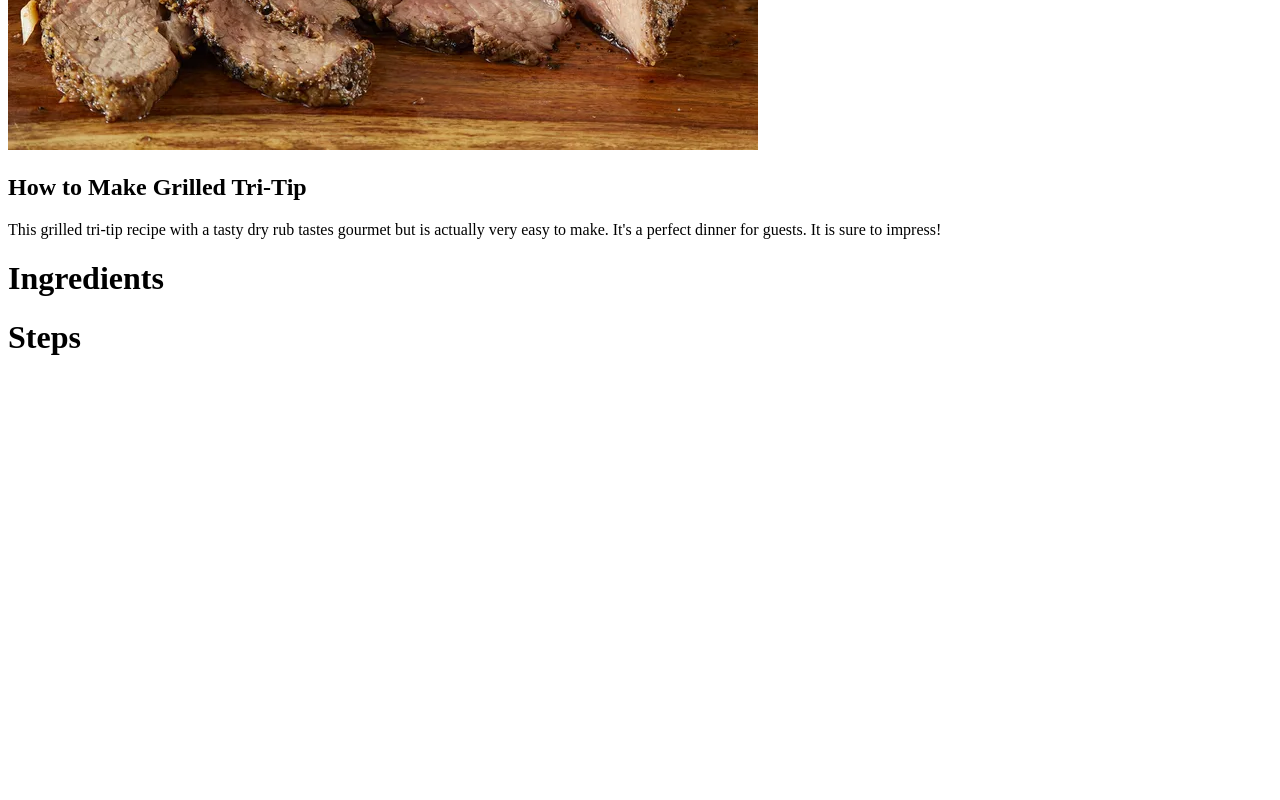
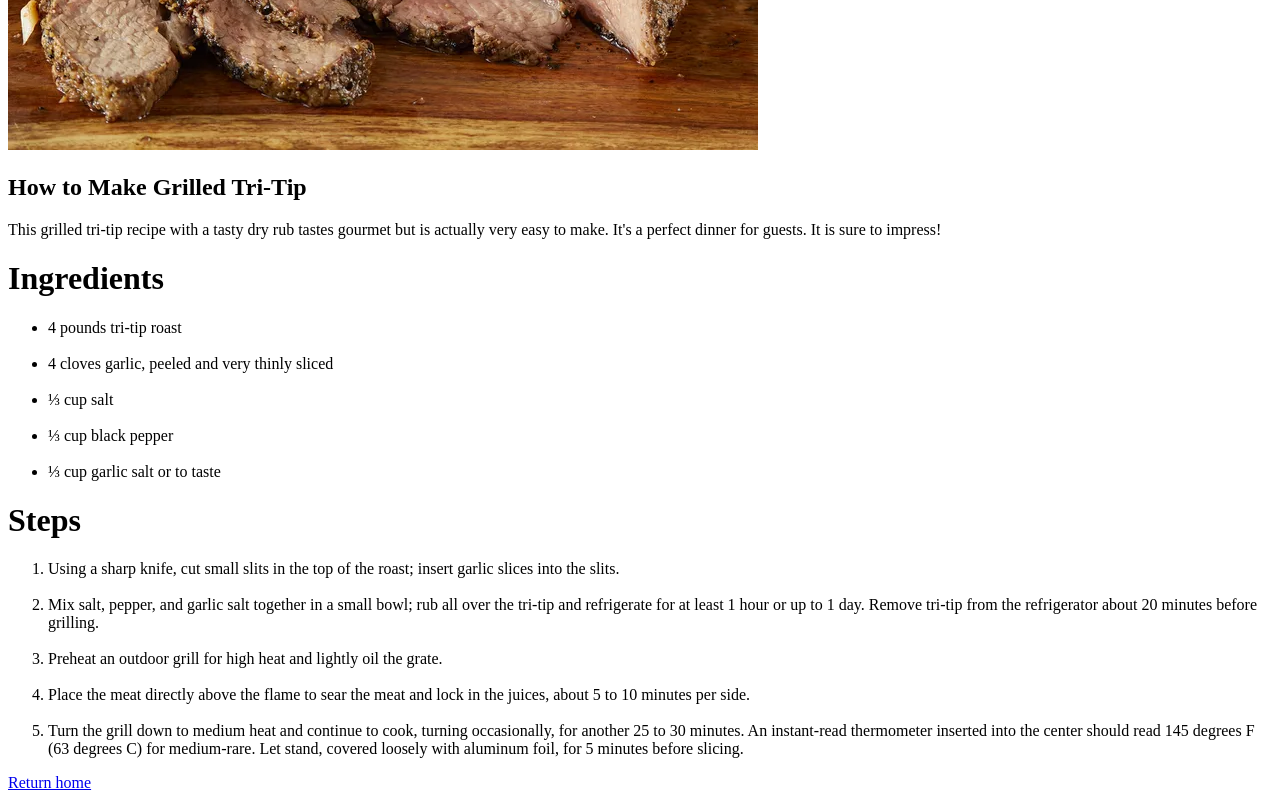
Before and after one commit to Adnan08031991/odin-recipes, a plain HTML site: page recipes/grilled_tri_tip.html in a window 1280 px wide. Shown: the part 493-1293 px from the top of the page. Before the commit the page ends 870 px from the top, so only its background shows below. Drawn offline with Linux system fonts and the light colour scheme.

Commit message:
images/home.jpg

```diff
--- a/recipes/grilled_tri_tip.html
+++ b/recipes/grilled_tri_tip.html
@@ -14,11 +14,33 @@
 <p> This grilled tri-tip recipe with a tasty dry rub tastes gourmet but is actually very easy to make. It's a perfect dinner for guests. It is sure to impress!</p>
 <h1>Ingredients</h1>
 <ul>
-
+    <li>4 pounds tri-tip roast
+    </li>
+    <br>
+    <li>4 cloves garlic, peeled and very thinly sliced
+    </li>
+    <br>
+    <li>⅓ cup salt
+    </li>
+    <br>
+    <li>⅓ cup black pepper
+    </li>
+    <br>
+    <li>⅓ cup garlic salt or to taste
+    </li>
 </ul>
 <h1>Steps</h1>
 <ol>
-
+    <li>Using a sharp knife, cut small slits in the top of the roast; insert garlic slices into the slits. </li>
+    <br>
+    <li> Mix salt, pepper, and garlic salt together in a small bowl; rub all over the tri-tip and refrigerate for at least 1 hour or up to 1 day. Remove tri-tip from the refrigerator about 20 minutes before grilling. </li>
+    <br>
+    <li> Preheat an outdoor grill for high heat and lightly oil the grate. </li>
+    <br>
+    <li>Place the meat directly above the flame to sear the meat and lock in the juices, about 5 to 10 minutes per side. </li>
+    <br>
+    <li>Turn the grill down to medium heat and continue to cook, turning occasionally, for another 25 to 30 minutes. An instant-read thermometer inserted into the center should read 145 degrees F (63 degrees C) for medium-rare. Let stand, covered loosely with aluminum foil, for 5 minutes before slicing. </li>
 </ol>
+<a href="../index.html">Return home</a>
 </body>
 </html>
```
Also changed, not shown: index.html (+2 -0 lines), recipes/croque_madame.html (+1 -0 lines), recipes/lasagna.html (+1 -0 lines), images/home.jpg (added).
